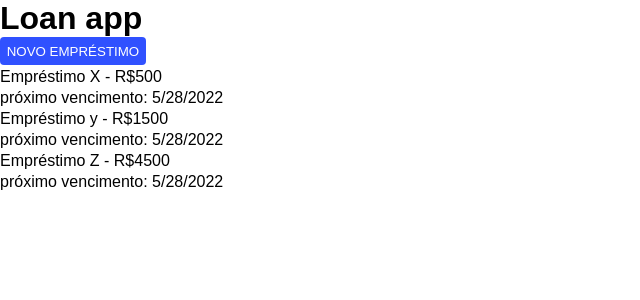
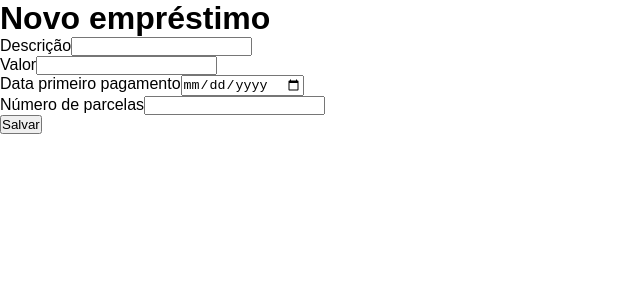
Before and after one commit to giovannifiori/loan-app, a React (Create React App) app: page /new-loan in a window 1280 px wide. Shown: the top 300 px of the page, without its empty margins (0-640 px from the left). Built offline with nearby package versions, Linux system fonts and the light colour scheme.

Commit message:
feat: implement create loan
Created page with form to create a new Loan. Also handling global app
state with zustand to show newly created loans.

```diff
--- /dev/null
+++ b/src/data/store/loanStore.ts
@@ -0,0 +1,17 @@
+import create from 'zustand'
+import ILoan from '../../domain/interface/ILoan'
+
+type LoanState = {
+  loans: Array<ILoan>
+  addLoan(loan: ILoan): void
+}
+
+const useLoanStore = create<LoanState>((set) => ({
+  loans: [],
+  addLoan: (loan) =>
+    set((state) => ({
+      loans: [...state.loans, loan],
+    })),
+}))
+
+export default useLoanStore
--- a/src/presentation/App.tsx
+++ b/src/presentation/App.tsx
@@ -1,8 +1,19 @@
 import React from 'react'
+import { BrowserRouter as Router, Routes, Route } from 'react-router-dom'
+import LoanPage from './pages/Loan'
 import LoanListing from './pages/LoanListing'
+import NewLoanPage from './pages/NewLoanPage'
 
 function App() {
-  return <LoanListing />
+  return (
+    <Router>
+      <Routes>
+        <Route path="/" element={<LoanListing />} />
+        <Route path="/new-loan" element={<NewLoanPage />} />
+        <Route path="/loan/:id" element={<LoanPage />} />
+      </Routes>
+    </Router>
+  )
 }
 
 export default App
--- /dev/null
+++ b/src/presentation/components/NewLoanForm/index.tsx
@@ -0,0 +1,89 @@
+import React from 'react'
+import { useForm, SubmitHandler } from 'react-hook-form'
+
+export interface NewLoanFormData {
+  description: string
+  value: number
+  firstPaymentDate: Date
+  installmentsNumber: number
+}
+
+type FormProps = {
+  onSubmit: SubmitHandler<NewLoanFormData>
+}
+
+function NewLoanForm({ onSubmit }: FormProps) {
+  const {
+    register,
+    handleSubmit,
+    formState: { errors },
+  } = useForm<NewLoanFormData>()
+
+  return (
+    <form onSubmit={handleSubmit(onSubmit)}>
+      <div>
+        <label htmlFor="description">Descrição</label>
+        <input
+          id="description"
+          type="text"
+          {...register('description', {
+            required: 'Insira uma descrição',
+          })}
+        />
+        {errors.description?.message}
+      </div>
+      <div>
+        <label htmlFor="value">Valor</label>
+        <input
+          id="value"
+          type="number"
+          {...register('value', {
+            required: true,
+            min: {
+              value: 50,
+              message: 'Disponível a partir de R$50',
+            },
+            valueAsNumber: true,
+          })}
+        />
+        {errors.value?.message}
+      </div>
+      <div>
+        <label htmlFor="firstPaymentDate">Data primeiro pagamento</label>
+        <input
+          id="firstPaymentDate"
+          type="date"
+          {...register('firstPaymentDate', {
+            required: 'Insira a data do primeiro pagamento',
+            valueAsDate: true,
+            validate: (value) => {
+              const errorMsg = 'Data inválida'
+              if (!value) return errorMsg
+              if (isNaN(value.getTime())) return errorMsg
+
+              return true
+            },
+          })}
+        />
+        {errors.firstPaymentDate?.message}
+      </div>
+      <div>
+        <label htmlFor="installmentsNumber">Número de parcelas</label>
+        <input
+          id="installmentsNumber"
+          type="number"
+          {...register('installmentsNumber', {
+            required: 'Indique a quantidade de parcelas',
+            min: 1,
+            max: 60,
+            valueAsNumber: true,
+          })}
+        />
+        {errors.installmentsNumber?.message}
+      </div>
+      <input type="submit" value="Salvar" />
+    </form>
+  )
+}
+
+export default NewLoanForm
--- /dev/null
+++ b/src/presentation/pages/Loan/index.tsx
@@ -0,0 +1,13 @@
+import React from 'react'
+import { useParams } from 'react-router-dom'
+
+function Loan() {
+  const { id } = useParams()
+  return (
+    <>
+      <h1>Loan {id}</h1>
+    </>
+  )
+}
+
+export default Loan
--- a/src/presentation/pages/LoanListing/index.tsx
+++ b/src/presentation/pages/LoanListing/index.tsx
@@ -1,26 +1,17 @@
 import React from 'react'
-import Installment from '../../../domain/model/Installment'
-import Loan from '../../../domain/model/Loan'
+import { useNavigate } from 'react-router-dom'
+import useLoanStore from '../../../data/store/loanStore'
 import Button from '../../components/Button'
 import LoanList from '../../components/LoanList/LoanListContainer'
 import Layout from '../../Layout'
 
-const loans = [
-  new Loan(1, 'Empréstimo X', 500, new Date(), [
-    new Installment(50, new Date(), null),
-  ]),
-  new Loan(2, 'Empréstimo y', 1500, new Date(), [
-    new Installment(50, new Date(), null),
-  ]),
-  new Loan(3, 'Empréstimo Z', 4500, new Date(), [
-    new Installment(50, new Date(), null),
-  ]),
-]
+function LoanListing() {
+  const navigate = useNavigate()
+  const loans = useLoanStore((state) => state.loans)
 
-function LoanListing() {
   return (
     <Layout title="Loan app">
-      <Button>Novo empréstimo</Button>
+      <Button onClick={() => navigate('/new-loan')}>Novo empréstimo</Button>
       <LoanList loans={loans} />
     </Layout>
   )
--- /dev/null
+++ b/src/presentation/pages/NewLoanPage/index.tsx
@@ -0,0 +1,58 @@
+import React, { useCallback } from 'react'
+import { useNavigate } from 'react-router-dom'
+import { addMonths } from 'date-fns'
+import Loan from '../../../domain/model/Loan'
+import Installment from '../../../domain/model/Installment'
+import NewLoanForm, { NewLoanFormData } from '../../components/NewLoanForm'
+import useLoanStore from '../../../data/store/loanStore'
+
+function NewLoanPage() {
+  const navigate = useNavigate()
+  const addLoan = useLoanStore((state) => state.addLoan)
+
+  const createLoanFromFormData = useCallback(
+    (formData: NewLoanFormData) => {
+      const { description, value, firstPaymentDate, installmentsNumber } =
+        formData
+
+      const installmentValue = value / installmentsNumber
+      const firstDueDate = new Date(
+        firstPaymentDate.getUTCFullYear(),
+        firstPaymentDate.getUTCMonth(),
+        firstPaymentDate.getUTCDate()
+      )
+      const installments: Array<Installment> = []
+      for (let index = 0; index < installmentsNumber; index++) {
+        const dueDate = addMonths(firstDueDate, index)
+        const installment = new Installment(installmentValue, dueDate, null)
+        installments.push(installment)
+      }
+
+      return new Loan(
+        Date.now(),
+        description,
+        value,
+        firstPaymentDate,
+        installments
+      )
+    },
+    [addLoan]
+  )
+
+  const handleFormSubmit = (formData: NewLoanFormData) => {
+    const loan = createLoanFromFormData(formData)
+    addLoan(loan)
+    navigate('/', {
+      replace: true,
+    })
+  }
+
+  return (
+    <>
+      <h1>Novo empréstimo</h1>
+      <NewLoanForm onSubmit={handleFormSubmit} />
+    </>
+  )
+}
+
+export default NewLoanPage
```
Also changed, not shown: package.json (+6 -2 lines), 2 other files (tests, documents, lock files or other folders).
